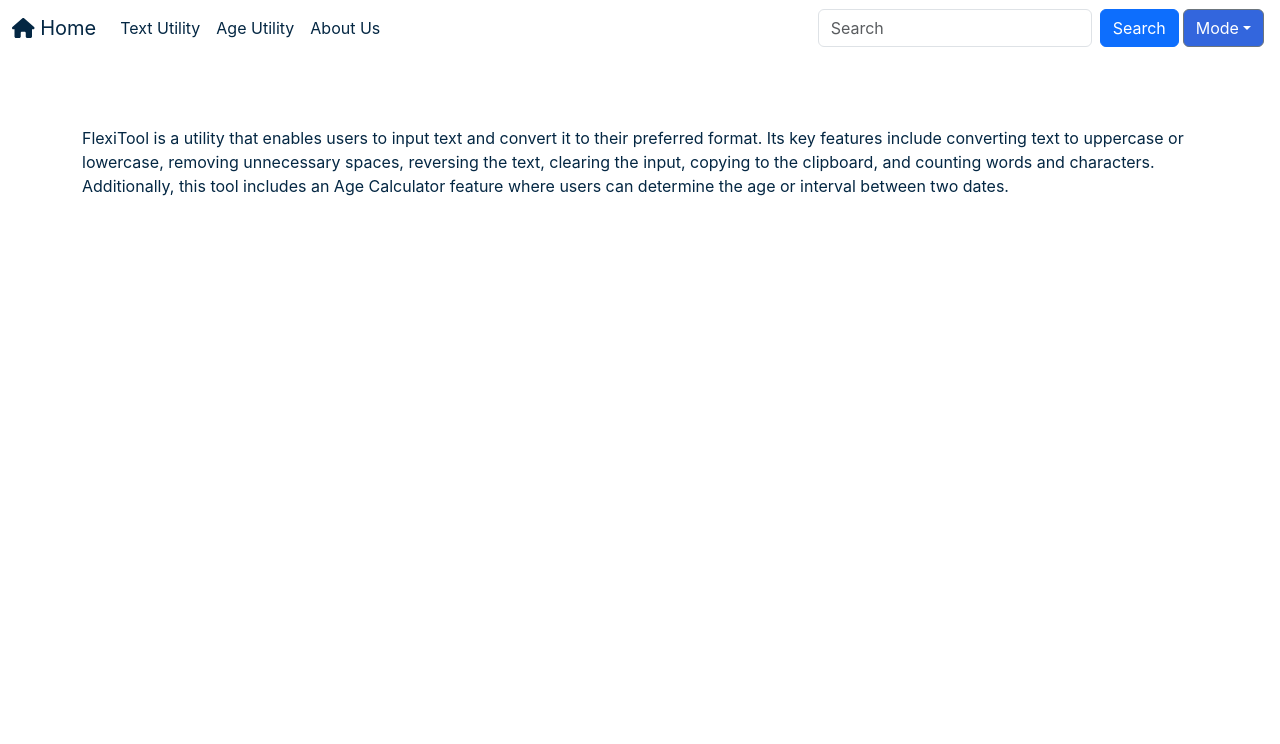
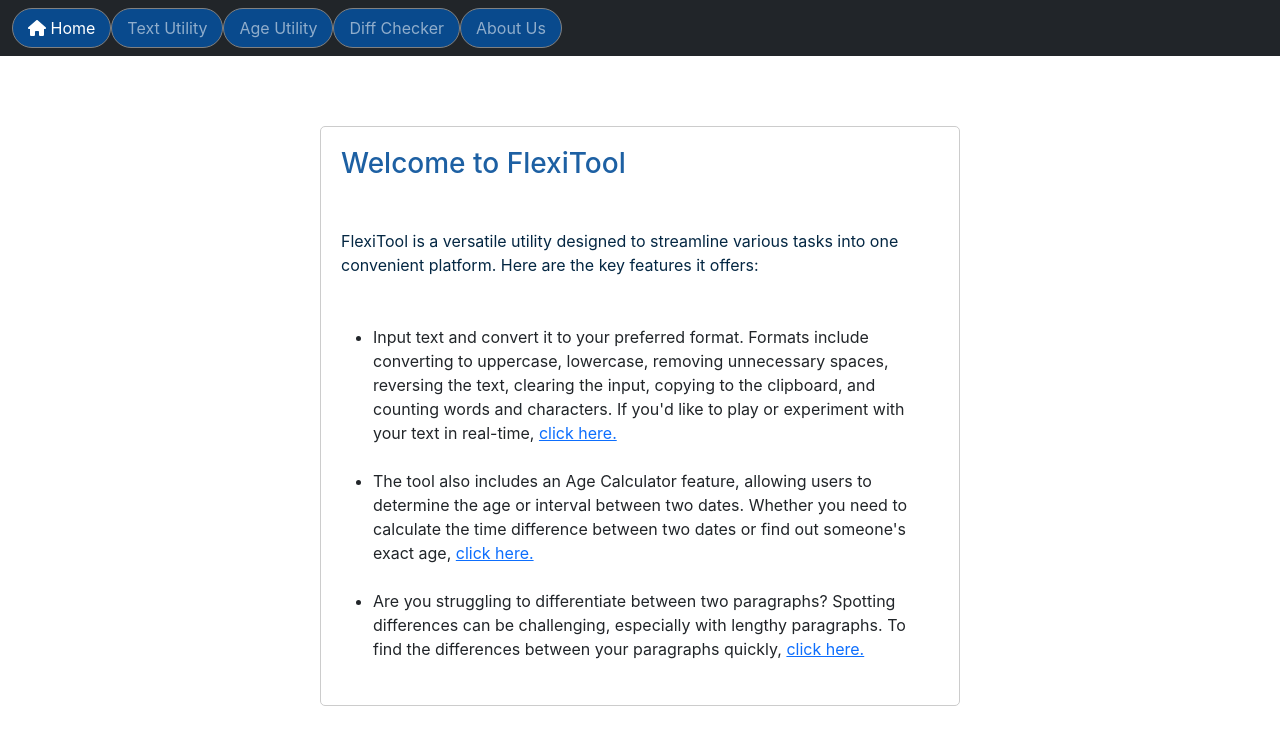
Before and after one commit to manmohanbcs11/flexitool-react, a React (Create React App) app: page / in a window 1280 px wide. Shown: the top 744 px of the page. Built offline with nearby package versions, Linux system fonts and the light colour scheme.

Commit message:
added feature for diff checker

```diff
--- a/src/App.tsx
+++ b/src/App.tsx
@@ -1,5 +1,5 @@
 import { useState } from 'react';
-import { Route, BrowserRouter as Router, Routes } from 'react-router-dom'; // Correct import statement
+import { Route, BrowserRouter as Router, Routes } from 'react-router-dom';
 import './App.css';
 import About from './components/About';
 import Age from './components/Age';
@@ -7,6 +7,7 @@ import { Alert } from './components/Alert';
 import Home from './components/Home';
 import { Navbar } from './components/Navbar';
 import TextForm from './components/TextForm';
+import DiffChecker from './components/DiffChecker';
 
 function App() {
   const [mode, setMode] = useState('white');
@@ -26,53 +27,17 @@ function App() {
     }, 1500);
   }
 
-  const toggleMode = (mode: string) => {
-    if (mode === 'white') {
-      setMode('white');
-      document.body.style.backgroundColor = 'white';
-      showAlert('success', 'White mode is enabled.');
-    } else if (mode === 'light') {
-      setMode('grey');
-      document.body.style.backgroundColor = '#f2eded';
-      showAlert('success', 'Light mode is enabled.');
-    } else if (mode === 'dark') {
-      setMode('dark');
-      document.body.style.backgroundColor = '#042743';
-      showAlert('success', 'Dark mode is enabled.');
-    } else if (mode === 'blue') {
-      setMode('blue');
-      document.body.style.backgroundColor = '#4d4db7';
-      showAlert('success', 'Blue mode is enabled.');
-    } else if (mode === 'black') {
-      setMode('black');
-      document.body.style.backgroundColor = 'black';
-      showAlert('success', 'Black mode is enabled.');
-    } else if (mode === 'red') {
-      setMode('red');
-      document.body.style.backgroundColor = '#9d2222';
-      showAlert('success', 'Red mode is enabled.');
-    } else if (mode === 'green') {
-      setMode('green');
-      document.body.style.backgroundColor = '#167516';
-      showAlert('success', 'Green mode is enabled.');
-    } else {
-      setMode('white');
-      document.body.style.backgroundColor = 'white';
-      showAlert('success', 'Light mode is enabled.');
-    }
-  }
-
   return (
     <Router>
       <>
-        <Navbar mode={mode} toggleMode={toggleMode}></Navbar>
+        <Navbar></Navbar>
         <Alert alert={alert} />
 
-        {/* Use Routes for defining routes */}
         <Routes>
           <Route path="/" element={<Home mode={mode}></Home>} />
           <Route path="/text" element={<TextForm showAlert={showAlert} mode={mode}></TextForm>} />
           <Route path="/age" element={<Age mode={mode}></Age>} />
+          <Route path="/diffcheck" element={<DiffChecker />} />
           <Route path="/about" element={<About mode={mode}></About>} />
         </Routes>
       </>
--- /dev/null
+++ b/src/components/DiffChecker.tsx
@@ -0,0 +1,99 @@
+import { ChangeEvent, useEffect, useState } from 'react';
+import { Utils } from '../controller/utils';
+
+const DiffChecker: React.FC = () => {
+  const [text1, setText1] = useState<string>('');
+  const [text2, setText2] = useState<string>('');
+  const [text1Lines, setText1Lines] = useState<string[]>([]);
+  const [text2Lines, setText2Lines] = useState<string[]>([]);
+  const [isDiff, setIsDiff] = useState<boolean>();
+  const [eachLineDiff, setEachLineDiff] = useState<Map<number, boolean>>(new Map());
+  const [showPreview, setShowPreview] = useState<boolean>(false); // Added state to control preview visibility
+
+  useEffect(() => {
+    setText1Lines(text1.split('\n'));
+  }, [text1]);
+
+  useEffect(() => {
+    setText2Lines(text2.split('\n'));
+  }, [text2]);
+
+  const handleDiffCheck = () => {
+    if (Utils.isEmpty(text1) || Utils.isEmpty(text2)) {
+      alert('Please enter some text in both fields.');
+      return;
+    }
+
+    setIsDiff(false);
+    const minLength = Math.min(text1Lines.length, text2Lines.length);
+    const newDiffMap = new Map<number, boolean>();
+
+    for (let i = 0; i < minLength; i++) {
+      if (text1Lines[i] === text2Lines[i]) {
+        newDiffMap.set(i, false);
+      } else {
+        setIsDiff(true);
+        newDiffMap.set(i, true);
+      }
+    }
+
+    for (let i = minLength; i < text1Lines.length; i++) {
+      setIsDiff(true);
+      newDiffMap.set(i, true);
+    }
+
+    for (let i = minLength; i < text2Lines.length; i++) {
+      setIsDiff(true);
+      newDiffMap.set(i, true);
+    }
+
+    setEachLineDiff(newDiffMap);
+    setShowPreview(true); // Show preview after checking differences
+  }
+
+  useEffect(() => {
+    console.log(isDiff);
+    console.log(eachLineDiff);
+  }, [isDiff, eachLineDiff]);
+
+  return (
+    <>
+      <div className="container">
+        <p>Diff Checker Utility is a text utility that helps you to check the difference between two paragraphs.</p>
+        <br />
+        <h5>To check the difference between two paragraphs, just enter them below:</h5>
+        <div className="d-flex mb-3">
+          <textarea className="form-control mx-2" value={text1} onChange={(e: ChangeEvent<HTMLTextAreaElement>) => setText1(e.target.value)} id="myBox1" rows={10}></textarea>
+          <textarea className="form-control" value={text2} onChange={(e: ChangeEvent<HTMLTextAreaElement>) => setText2(e.target.value)} id="myBox2" rows={10}></textarea>
+        </div>
+        <div className="d-grid justify-content-center">
+          <button className="btn btn-primary mx-1 my-1" disabled={Utils.isEmpty(text1) || Utils.isEmpty(text2)} onClick={handleDiffCheck}>Check Difference</button>
+        </div>
+      </div>
+
+      {showPreview && // Only render preview if showPreview is true
+        (isDiff ?
+          <div className="container my-4" >
+            <h3 style={{ color: '#c92b2b', backgroundColor: '#b5bdba', border: '1px dashed #a38a99', borderRadius: '2px', padding: '5px 5px' }}>Preview of the difference summary is below:</h3>
+            <div className="diff-summary d-flex">
+              <div className="flex-grow-1 me-2" style={{ border: '1px dotted grey', borderRadius: '2px', padding: '5px 5px' }}>
+                {text1Lines.map((line, index) => (
+                  <p key={index} style={{ color: 'black', backgroundColor: eachLineDiff.get(index) ? '#f796a7ba' : '#a0e3cd', width: '100%', display: 'inline' }}>{line}<br /></p>
+                ))}
+              </div>
+              <div className="flex-grow-1" style={{ color: 'black', border: '1px dotted grey', borderRadius: '2px', padding: '5px 5px' }}>
+                {text2Lines.map((line, index) => (
+                  <p key={index} style={{ color: 'black', backgroundColor: eachLineDiff.get(index) ? '#f796a7ba' : '#a0e3cd', width: '100%', display: 'inline' }}>{line}<br /></p>
+                ))}
+              </div>
+            </div>
+          </div> :
+          <div className="container my-4">
+            <h3 style={{ color: 'black', backgroundColor: '#9ad7a8', border: '1px dashed #a38a99', borderRadius: '2px', padding: '5px 5px' }}>There is no difference between the two paragraphs.</h3>
+          </div>
+        )}
+    </>
+  );
+}
+
+export default DiffChecker;
--- a/src/components/Home.tsx
+++ b/src/components/Home.tsx
@@ -1,3 +1,4 @@
+import { NavLink } from 'react-router-dom';
 import { GetDynamicStyle } from '../controller/getDynamicStyle';
 
 interface HomeProps {
@@ -9,8 +10,16 @@ export default function Home(props: HomeProps) {
   const myStyle = currentStyle.getStyle();
 
   return (
-    <div>
-      <p className='container' style={myStyle}>FlexiTool is a utility that enables users to input text and convert it to their preferred format. Its key features include converting text to uppercase or lowercase, removing unnecessary spaces, reversing the text, clearing the input, copying to the clipboard, and counting words and characters. Additionally, this tool includes an Age Calculator feature where users can determine the age or interval between two dates.</p>
+    <div className='home-container'>
+      <h3 style={{color: '#1d60a3'}}>Welcome to FlexiTool</h3>
+      <p className='my-5' style={myStyle}>FlexiTool is a versatile utility designed to streamline various tasks into one convenient platform. Here are the key features it offers:</p>
+      <div >
+        <ul>
+          <li className='my-4'>Input text and convert it to your preferred format. Formats include converting to uppercase, lowercase, removing unnecessary spaces, reversing the text, clearing the input, copying to the clipboard, and counting words and characters. If you'd like to play or experiment with your text in real-time, <NavLink to='/text'>click here.</NavLink></li>
+          <li className='my-4'>The tool also includes an Age Calculator feature, allowing users to determine the age or interval between two dates. Whether you need to calculate the time difference between two dates or find out someone's exact age, <NavLink to='/age'>click here.</NavLink></li>
+          <li className='my-4'>Are you struggling to differentiate between two paragraphs? Spotting differences can be challenging, especially with lengthy paragraphs. To find the differences between your paragraphs quickly, <NavLink to='/diffcheck'>click here.</NavLink></li>
+        </ul>
+      </div>
     </div>
   )
 }
--- a/src/components/Navbar.tsx
+++ b/src/components/Navbar.tsx
@@ -1,75 +1,47 @@
 import { faHome } from "@fortawesome/free-solid-svg-icons";
 import { FontAwesomeIcon } from "@fortawesome/react-fontawesome";
-import { NavLink } from "react-router-dom";
-import { GetDynamicStyle } from "../controller/getDynamicStyle";
+import { useEffect, useState } from "react";
+import { NavLink, useLocation } from "react-router-dom";
 
-interface NavProps {
-  mode: string;
-  toggleMode(mode: string): void;
-}
+export function Navbar() {
+  const [homeClassName, setHomeClassName] = useState('');
+  const [homeTextColor, setHomeTextColor] = useState('');
 
-export function Navbar(navProps: NavProps) {
+  const location = useLocation();
 
-  function changeMode(colourMode: string): void {
-    if (colourMode === 'light') {
-      navProps.toggleMode('light');
-    } else if (colourMode === 'white') {
-      navProps.toggleMode('white');
-    } else if (colourMode === 'dark') {
-      navProps.toggleMode('dark');
-    } else if (colourMode === 'blue') {
-      navProps.toggleMode('blue');
-    } else if (colourMode === 'black') {
-      navProps.toggleMode('black');
-    } else if (colourMode === 'red') {
-      navProps.toggleMode('red');
-    } else if (colourMode === 'green') {
-      navProps.toggleMode('green');
+  useEffect(() => {
+    if (location.pathname === '/') {
+      setHomeClassName('nav-link active');
+      setHomeTextColor('white');
+    } else {
+      setHomeClassName('nav-link');
+      setHomeTextColor('grey');
     }
-  }
-
-  const currentStyle = new GetDynamicStyle(navProps.mode);
-  const textColor = currentStyle.textColor();
-  const navBackgroundColor = currentStyle.navBackgroundColor();
+  }, [location]);
 
   return (
-    <nav className={`navbar navbar-expand-lg navbar-${navBackgroundColor} bg-${navBackgroundColor}`}>
-      <div className="container-fluid">
-        <NavLink className="navbar-brand" style={{ color: textColor }} to="/">
+    <nav className="navbar navbar-expand-lg navbar-dark bg-dark">
+      <div className="container-fluid justify-content-center">
+        <NavLink className={`nav-link ${homeClassName}`} style={{ color: homeTextColor, border: '1px solid grey', backgroundColor: '#094a8d', borderRadius: '20px', padding: '7px 15px' }} to="/">
           <FontAwesomeIcon icon={faHome} /> Home
         </NavLink>
         <div className="collapse navbar-collapse" id="navbarSupportedContent">
           <ul className="navbar-nav me-auto mb-2 mb-lg-0">
             <li className="nav-item">
-              <NavLink className="nav-link active" style={{ color: textColor }} to="/text">Text Utility</NavLink>
+              <NavLink className={`nav-link ${location.pathname === '/text' ? 'active' : ''}`} style={{ border: '1px solid grey', backgroundColor: '#094a8d', borderRadius: '20px', padding: '7px 15px' }} to="/text">Text Utility</NavLink>
             </li>
             <li className="nav-item">
-              <NavLink className="nav-link active" style={{ color: textColor }} to="/age">Age Utility</NavLink>
+              <NavLink className={`nav-link ${location.pathname === '/age' ? 'active' : ''}`} style={{ border: '1px solid grey', backgroundColor: '#094a8d', borderRadius: '20px', padding: '7px 15px' }} to="/age">Age Utility</NavLink>
             </li>
             <li className="nav-item">
-              <NavLink className="nav-link active" style={{ color: textColor }} to="/about">About Us</NavLink>
+              <NavLink className={`nav-link ${location.pathname === '/diffcheck' ? 'active' : ''}`} style={{ border: '1px solid grey', backgroundColor: '#094a8d', borderRadius: '20px', padding: '7px 15px' }} to="/diffcheck">Diff Checker</NavLink>
+            </li>
+            <li className="nav-item">
+              <NavLink className={`nav-link ${location.pathname === '/about' ? 'active' : ''}`} style={{ border: '1px solid grey', backgroundColor: '#094a8d', borderRadius: '20px', padding: '7px 15px' }} to="/about">About Us</NavLink>
             </li>
           </ul>
-          <form className="d-flex" role="search">
-            <input className="form-control me-2" type="search" placeholder="Search" aria-label="Search" />
-            <button className="btn btn-primary" type="submit">Search</button>
-          </form>
-          <div className="dropdown">
-            <button className="btn btn-secondary dropdown-toggle mx-1" type="button" style={{ backgroundColor: '#3366dd' }} data-bs-toggle="dropdown" id="modeSwitch" aria-expanded="false">
-              Mode
-            </button>
-            <ul className="dropdown-menu">
-              <li><button className="dropdown-item" onClick={() => changeMode('light')} style={{ width: '80px', backgroundColor: '#f2eded', color: 'Black' }}>Light</button></li>
-              <li><button className="dropdown-item" onClick={() => changeMode('dark')} style={{ width: '80px', backgroundColor: '#042743', color: 'white' }}>Dark</button></li>
-              <li><button className="dropdown-item" onClick={() => changeMode('white')} style={{ width: '80px', backgroundColor: 'White', color: 'Black' }}>White</button></li>
-              <li><button className="dropdown-item" onClick={() => changeMode('black')} style={{ width: '80px', backgroundColor: 'Black', color: 'white' }}>Black</button></li>
-              <li><button className="dropdown-item" onClick={() => changeMode('red')} style={{ width: '80px', backgroundColor: '#9d2222', color: 'white' }}>Red</button></li>
-              <li><button className="dropdown-item" onClick={() => changeMode('blue')} style={{ width: '80px', backgroundColor: '#4d4db7', color: 'white' }}>Blue</button></li>
-              <li><button className="dropdown-item" onClick={() => changeMode('green')} style={{ width: '80px', backgroundColor: '#167516', color: 'white' }}>Green</button></li>
-            </ul>
-          </div>
         </div>
       </div>
     </nav>
-  )
+  );
 }
--- a/src/components/css/Age.css
+++ b/src/components/css/Age.css
@@ -41,3 +41,16 @@
     margin-top: 20px;
     font-size: 18px;
   }
+
+
+  .home-container {
+    width: 50%;
+    height: 100%;
+    max-width: 800px;
+    margin: 0 auto;
+    padding: 20px;
+    border: 1px solid #ccc;
+    border-radius: 5px;
+    font-size: medium;
+    justify-content: center;
+}
```
Also changed, not shown: src/components/About.tsx (+21 -9 lines), public/logo192.png (added).
